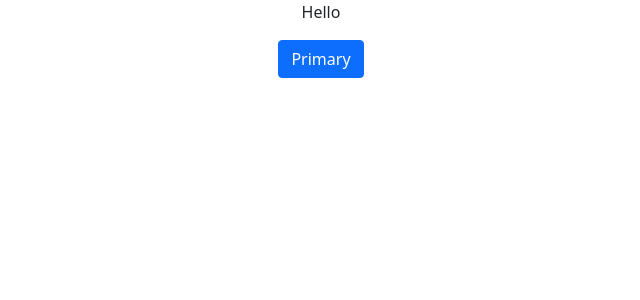
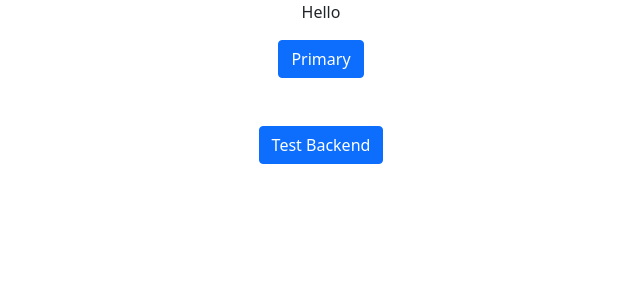
Before and after one commit to Nouran-saad/front-end-app, a React (Create React App) app: page / in a window 1280 px wide. Shown: the top 300 px of the page, without its empty margins (319-959 px from the left). Built offline with nearby package versions, Linux system fonts and the light colour scheme.

Commit message:
Frontend successfully connected with backend

```diff
--- a/package.json
+++ b/package.json
@@ -6,6 +6,7 @@
     "@testing-library/jest-dom": "^5.14.1",
     "@testing-library/react": "^11.2.7",
     "@testing-library/user-event": "^12.8.3",
+    "axios": "^0.21.1",
     "bootstrap": "^5.1.0",
     "react": "^17.0.2",
     "react-bootstrap": "^2.0.0-beta.6",
@@ -36,5 +37,8 @@
       "last 1 firefox version",
       "last 1 safari version"
     ]
+  },
+  "devDependencies": {
+    "concurrently": "^6.2.1"
   }
 }
--- a/src/App.js
+++ b/src/App.js
@@ -1,5 +1,6 @@
 import 'bootstrap/dist/css/bootstrap.min.css';
 import './App.css';
+import axios from 'axios';
 
 function App() {
 
@@ -7,12 +8,27 @@ function App() {
     alert('test');
   }
 
+
+
   return (
     <div className="App">
       <p>Hello</p>
-      <button type="button" class="btn btn-primary btn-rounded" onClick={test}>Primary</button>
+      <button type="button" className="btn btn-primary btn-rounded" onClick={test}>Primary</button>
+      <br></br><br></br><br></br>
+      <button type="button" className="btn btn-primary btn-rounded" onClick={testBack}>Test Backend</button>
     </div>
   );
 }
 
+function testBack(){
+  axios.post('http://localhost:4000/login')
+  .then(res=>{
+    console.log('Heyyyyy');
+  })
+  .catch(err=>{
+    console.log(err);
+  })
+  console.log('hiii');
+}
+
 export default App;
```
Also changed, not shown: 2 other files (tests, documents, lock files or other folders).
